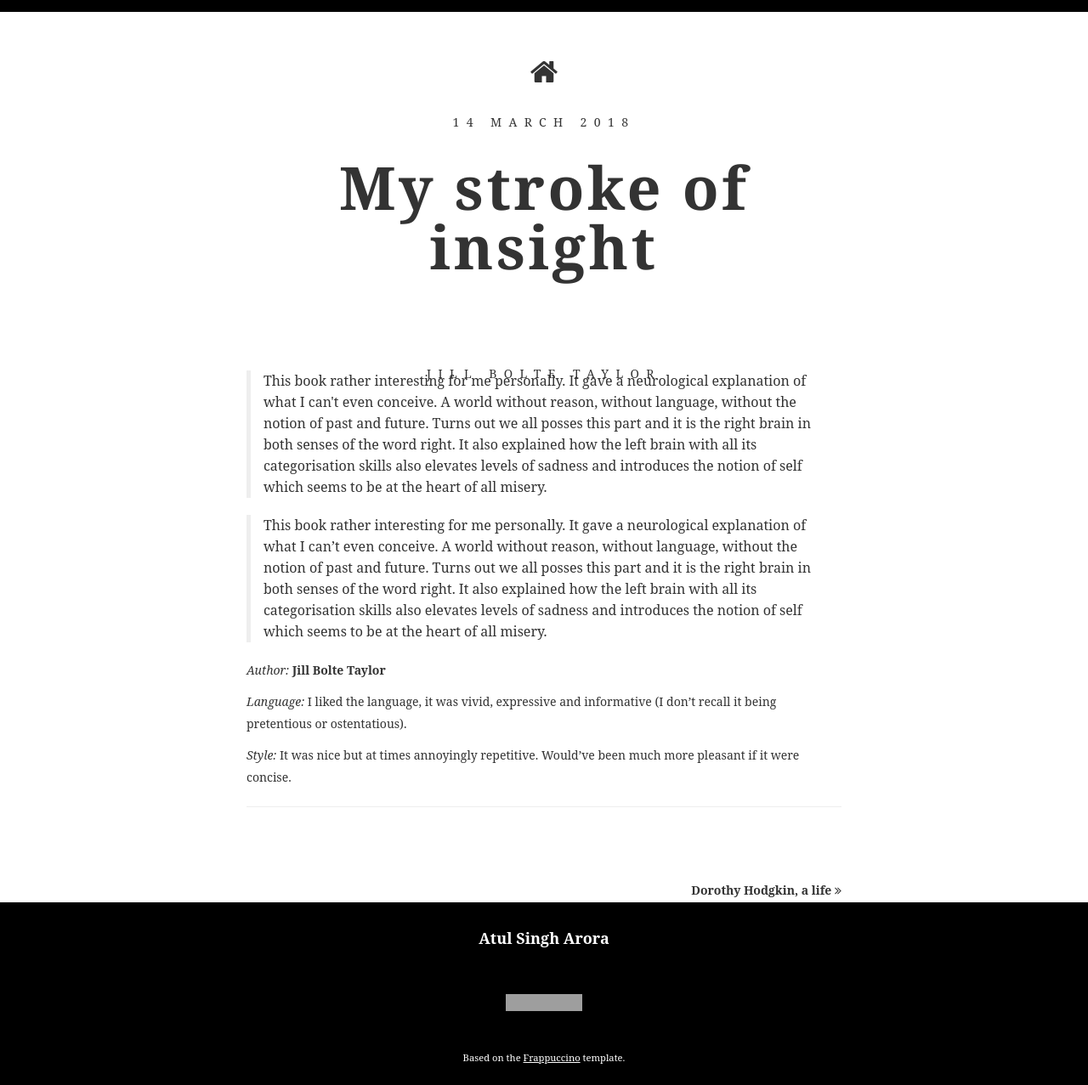
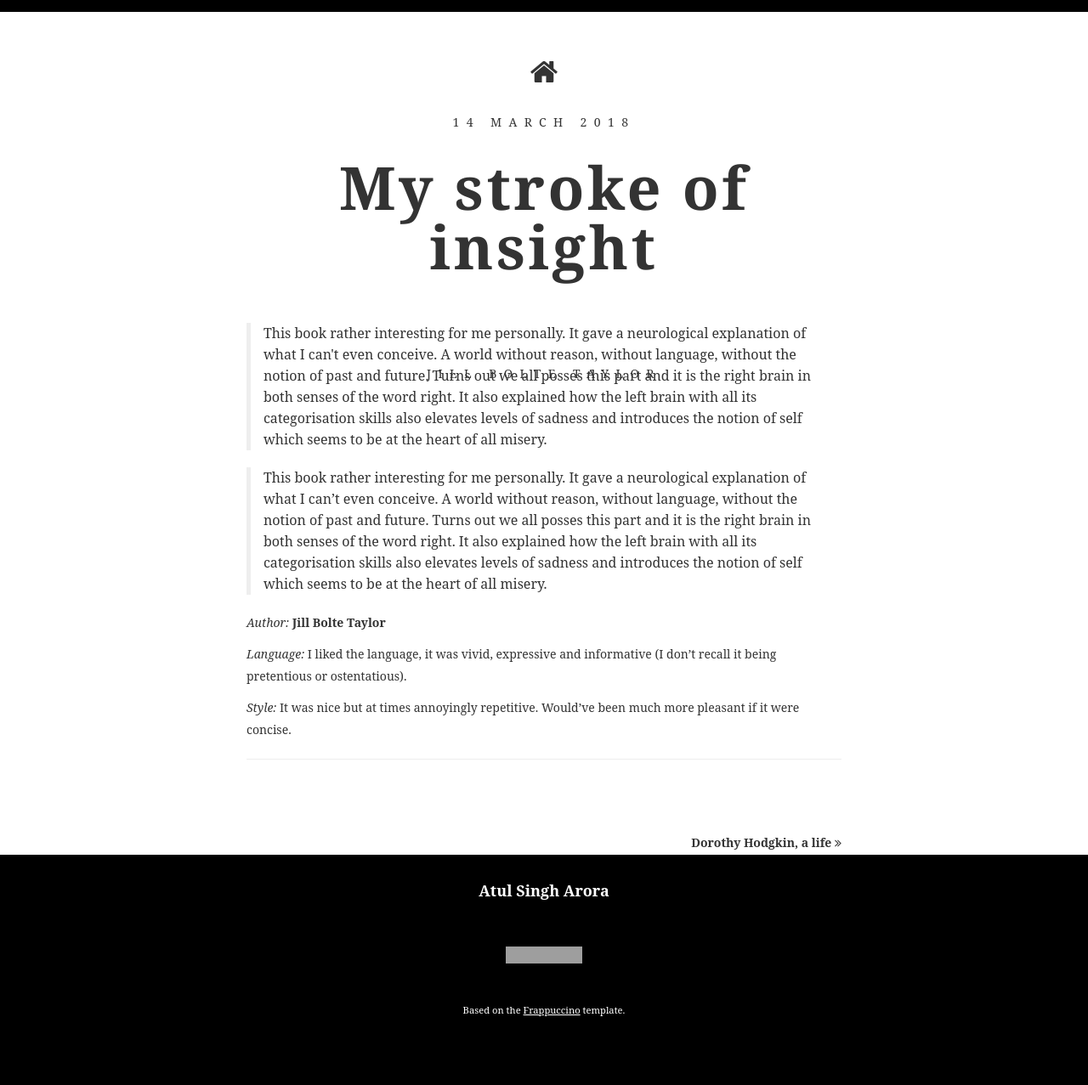
Before and after one commit to gleaned/gleaned.github.io, a Jekyll site: the page built from _posts/2018-03-14-JillBolte.md, in a window 1280 px wide. Shown: the whole page at 85% size. Built offline with Jekyll 4.4.1, drawn with Linux system fonts in a browser that asks for light colours; some web fonts are replaced; comment, search, counter and statistics services are not loaded; after the commit the page ends 1221 px from its top, so only the background shows below that; grey boxes are pictures that could not be loaded.

Commit message:
/ ‘_layouts/post_page.html’

```diff
--- a/_layouts/post_page.html
+++ b/_layouts/post_page.html
@@ -16,7 +16,7 @@ layout: default
 				<h2 class="content">{{page.title}}</h2>
 				<h5 class="post">{{page.author}}</h5>
 				<!-- <h4 >{{page.author}}</h4> -->
-				<section class="content" style="font-size:14px;margin:5em 0 6em 0;">
+				<section class="content" style="font-size:14px;margin:1em 0 6em 0;">
 					<blockquote><p>{{page.abstract}}</p></blockquote>
 					{{ content }}
 					<hr>
```
